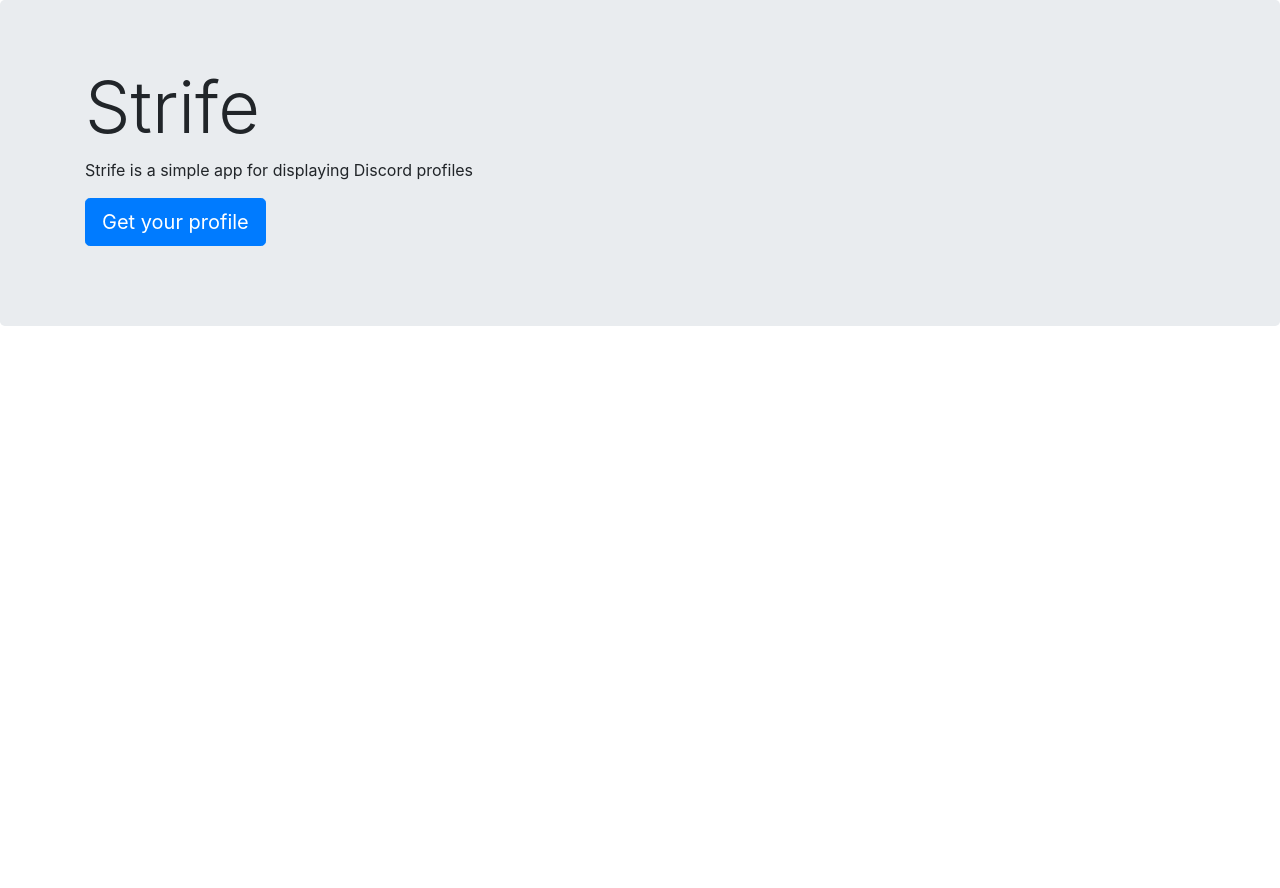
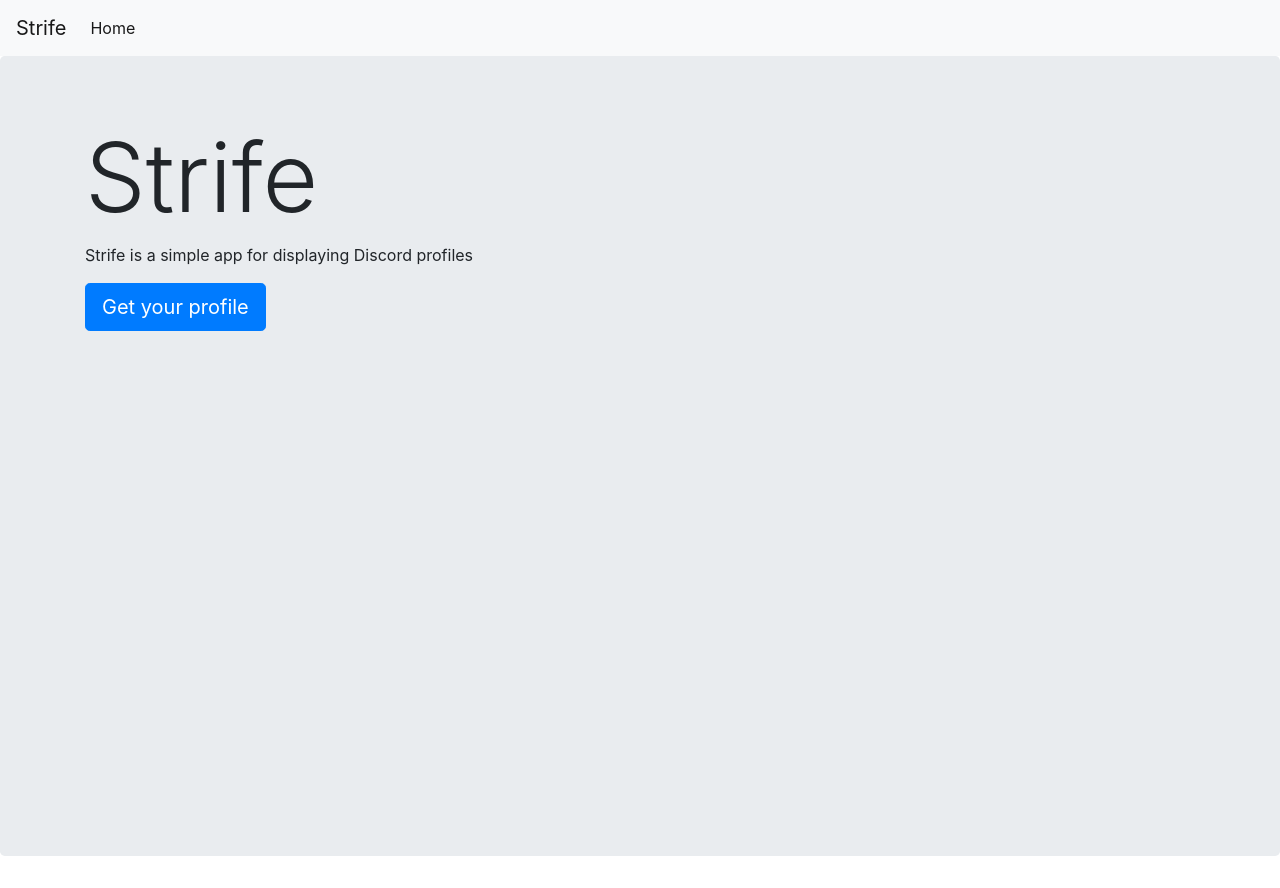
Before and after one commit to palfrey/strife, a Flask app: page / in a window 1280 px wide. Before the commit the page ends 326 px from the top, so only its background shows below. Run offline with Flask 2, Linux system fonts and the light colour scheme; parts of the project's set-up code (start-up, migrations or seed data) failed here and were passed over; some libraries are stand-ins or nearby versions.

Commit message:
Tidy up the design a bit

```diff
--- a/templates/base.html
+++ b/templates/base.html
@@ -7,10 +7,29 @@
     <title>{% block title %}{% endblock %}</title>
 
     <link rel="stylesheet" href="https://stackpath.bootstrapcdn.com/bootstrap/4.1.3/css/bootstrap.min.css" integrity="sha384-MCw98/SFnGE8fJT3GXwEOngsV7Zt27NXFoaoApmYm81iuXoPkFOJwJ8ERdknLPMO" crossorigin="anonymous">
+    <style>
+    .jumbotron{
+      height: 100vh;
+    }
+    </style>
   </head>
 
   <body>
     <main role="main">
+      <nav class="navbar navbar-expand-lg navbar-light bg-light">
+        <a class="navbar-brand" href="#">Strife</a>
+        <button class="navbar-toggler" type="button" data-toggle="collapse" data-target="#navbarSupportedContent" aria-controls="navbarSupportedContent" aria-expanded="false" aria-label="Toggle navigation">
+          <span class="navbar-toggler-icon"></span>
+        </button>
+
+        <div class="collapse navbar-collapse" id="navbarSupportedContent">
+          <ul class="navbar-nav mr-auto">
+            <li class="nav-item active">
+              <a class="nav-link" href="/">Home </a>
+            </li>
+          </ul>
+        </div>
+      </nav>
       {% block main %}{% endblock %}
     </main>
     <script src="https://code.jquery.com/jquery-3.3.1.slim.min.js" integrity="sha384-q8i/X+965DzO0rT7abK41JStQIAqVgRVzpbzo5smXKp4YfRvH+8abtTE1Pi6jizo" crossorigin="anonymous"></script>
--- a/templates/index.html
+++ b/templates/index.html
@@ -3,7 +3,7 @@
 {% block main %}
 <div class="jumbotron">
   <div class="container">
-    <h1 class="display-3">Strife</h1>
+    <h1 class="display-1">Strife</h1>
     <p>Strife is a simple app for displaying Discord profiles</p>
     <p><a class="btn btn-primary btn-lg" href="{{ "/login" if user_id == None else ("/profile/%s" % user_id) }}" role="button">Get your profile</a></p>
   </div>
--- a/templates/profile.html
+++ b/templates/profile.html
@@ -3,7 +3,7 @@
 {% block main %}
 <div class="jumbotron">
   <div class="container">
-    <h1 class="display-3">{{ user.username }}#{{ user.discriminator }}</h1>
+    <h2 class="display-4">{{ user.username }}#{{ user.discriminator }}</h2>
     <p><img src="https://cdn.discordapp.com/avatars/{{ user.discord_id }}/{{ user.avatar_hash }}.png?size=128" />
     <p>
       <h2>Connections</h2>
```
